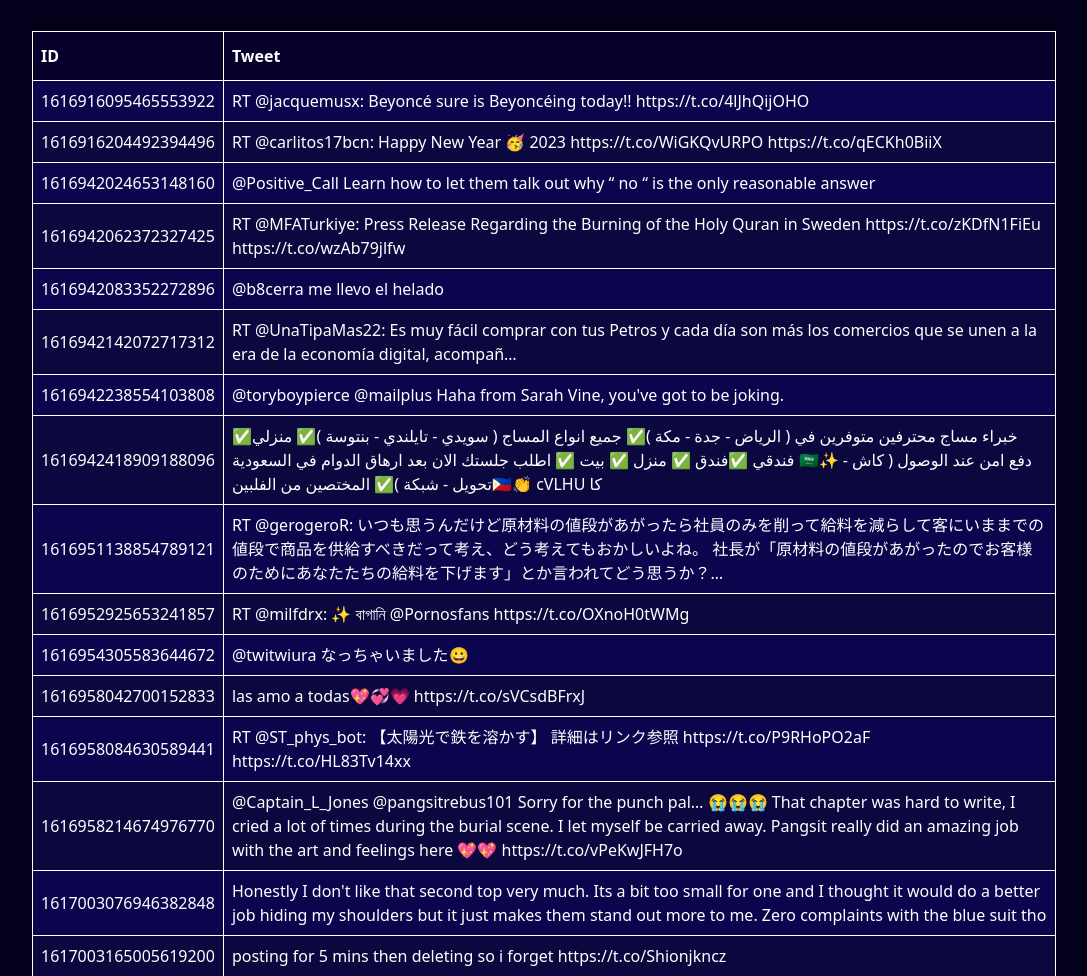
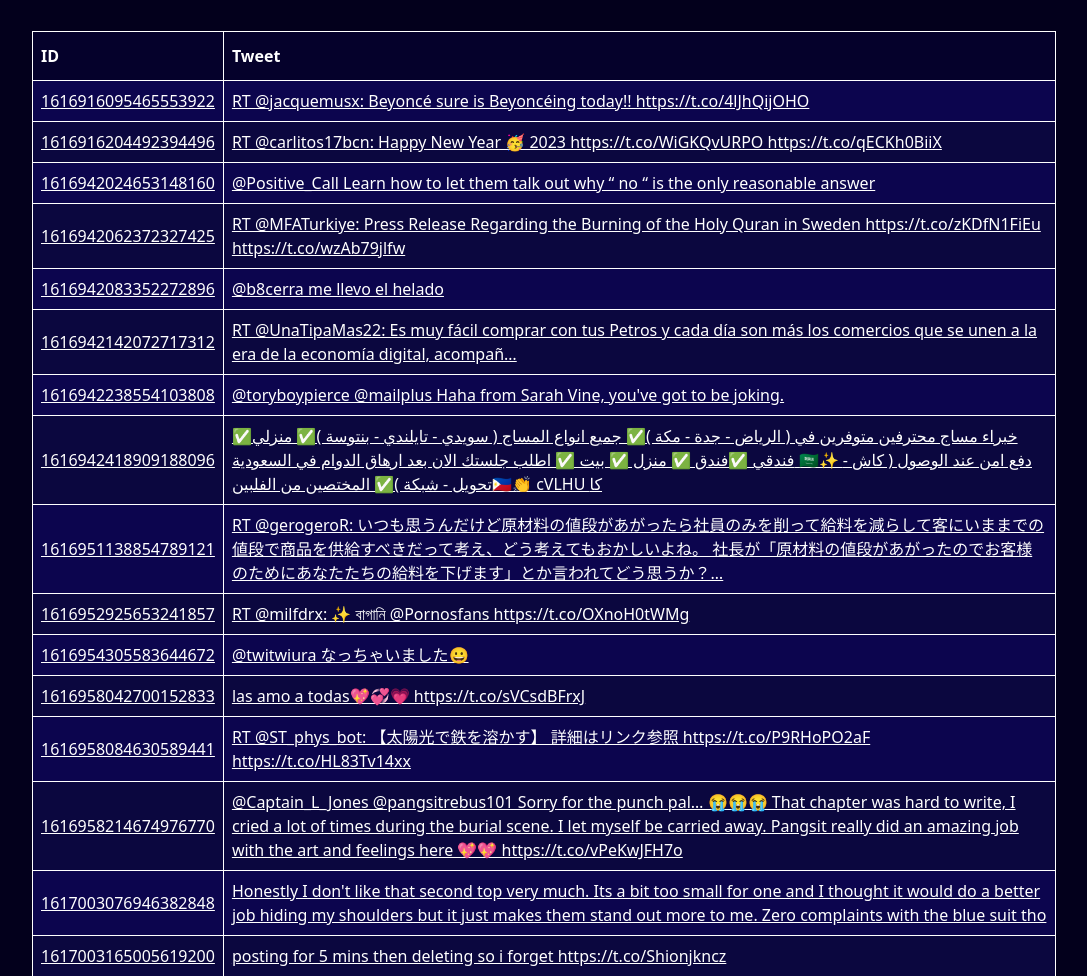
Before and after one commit to katelync12/boilerMakeHackathon2023, a Flask app: page /random in a window 1280 px wide. Shown: the part 478-1454 px from the top of the page, without its empty margins (96-1183 px from the left). Run offline with Flask 2, Linux system fonts and the light colour scheme; data comes from the database, SQL or seed files in the repository; data that the repository does not hold is empty.

Commit message:
Add files via upload

```diff
--- a/templates/random.html
+++ b/templates/random.html
@@ -51,8 +51,8 @@
     </tr>
     {% for item in content %}
     <tr>
-      <td>{{item[0]}}</td>
-      <td>{{item[1]}}</td>
+    <td><a class="table-row" target="_blank" rel="noopener noreferrer" href="http://twitter.com/name/status/{{item[0]}}">{{item[0]}}</a></td>
+      <td><a class="table-row" target="_blank" rel="noopener noreferrer" href="http://twitter.com/name/status/{{item[0]}}">{{item[1]}}</a></td>
 {#      <td>{{item}}</td>#}
     </tr>
     {% endfor %}
```
